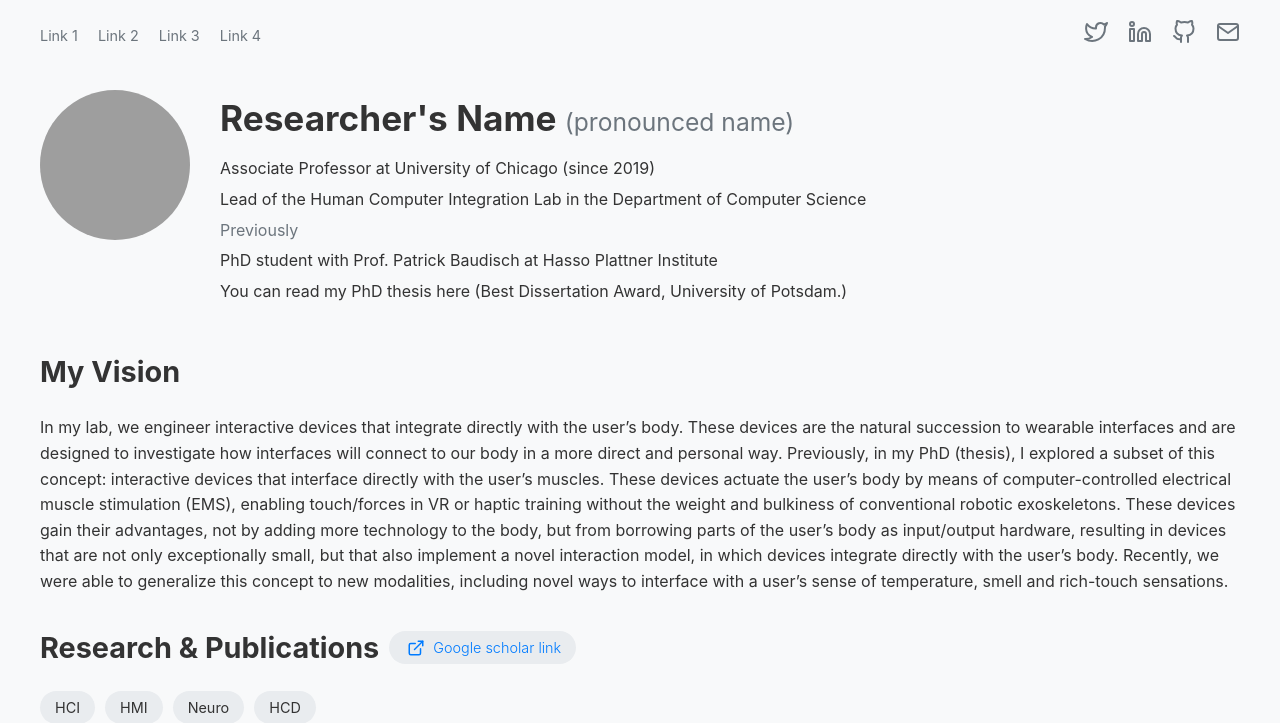
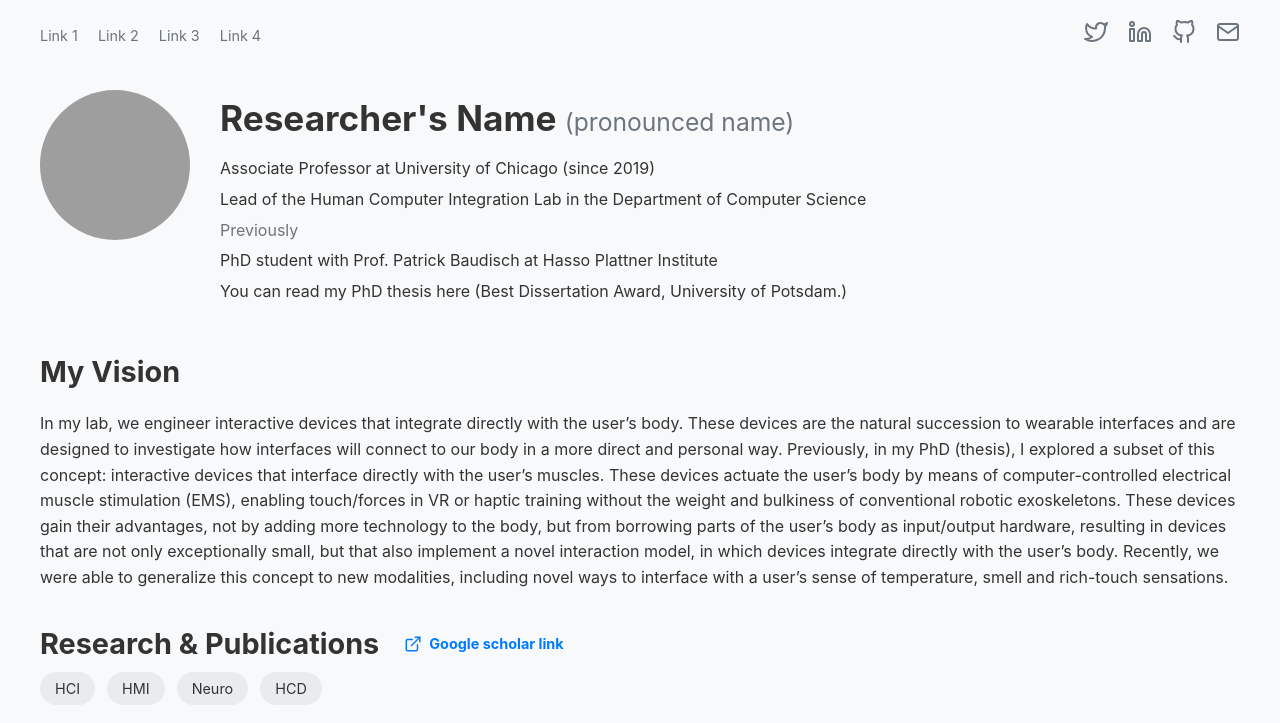
Before and after one commit to fatik/scireal, a Jekyll site: the page built from index.html, in a window 1280 px wide. Shown: the top 723 px of the page. Built offline with Jekyll 4.4.1, drawn with Linux system fonts in a browser that asks for light colours; grey boxes are pictures that could not be loaded.

Commit message:
Update default.html

```diff
--- a/_layouts/default.html
+++ b/_layouts/default.html
@@ -65,6 +65,7 @@
         }
         .previous {
             color: var(--text-muted);
+            margin-top: 12px;
         }
         .section {
             margin-bottom: 30px;
@@ -78,27 +79,27 @@
         h2 {
             font-size: 1.8em;
             margin-top: 0;
-            margin-bottom: 20px;
+            margin-bottom: 5px;
             display: flex;
             align-items: center;
             gap: 10px;
         }
         .google-scholar {
             font-size: 0.5em;
-            font-weight: 300;
-            background-color: #e9ecef;
+            font-weight:400
+            background-color: #D9E5ED;
             color: var(--primary-color);
             text-decoration: none;
-            padding: 5px 15px;
+            padding: 4px 12px;
             border-radius: 20px;
             display: inline-flex;
             align-items: center;
-            gap: 5px;
+            gap: 4px;
         }
         .tags {
             display: flex;
             flex-wrap: wrap;
-            gap: 10px;
+            gap: 12px;
             margin-bottom: 20px;
         }
         .tag {
@@ -149,12 +150,12 @@
             color: var(--text-accent);
             text-decoration: none;
             font-size: 0.7em;
-            padding: 5px 10px;
+            padding: 3px 7px;
             border: 1px solid var(--text-accent);
             border-radius: 5px;
             display: flex;
             align-items: center;
-            gap: 5px;
+            gap: 4px;
             transition: background-color 0.3s, color 0.3s;
         }
         .publication-links a:hover {
```
